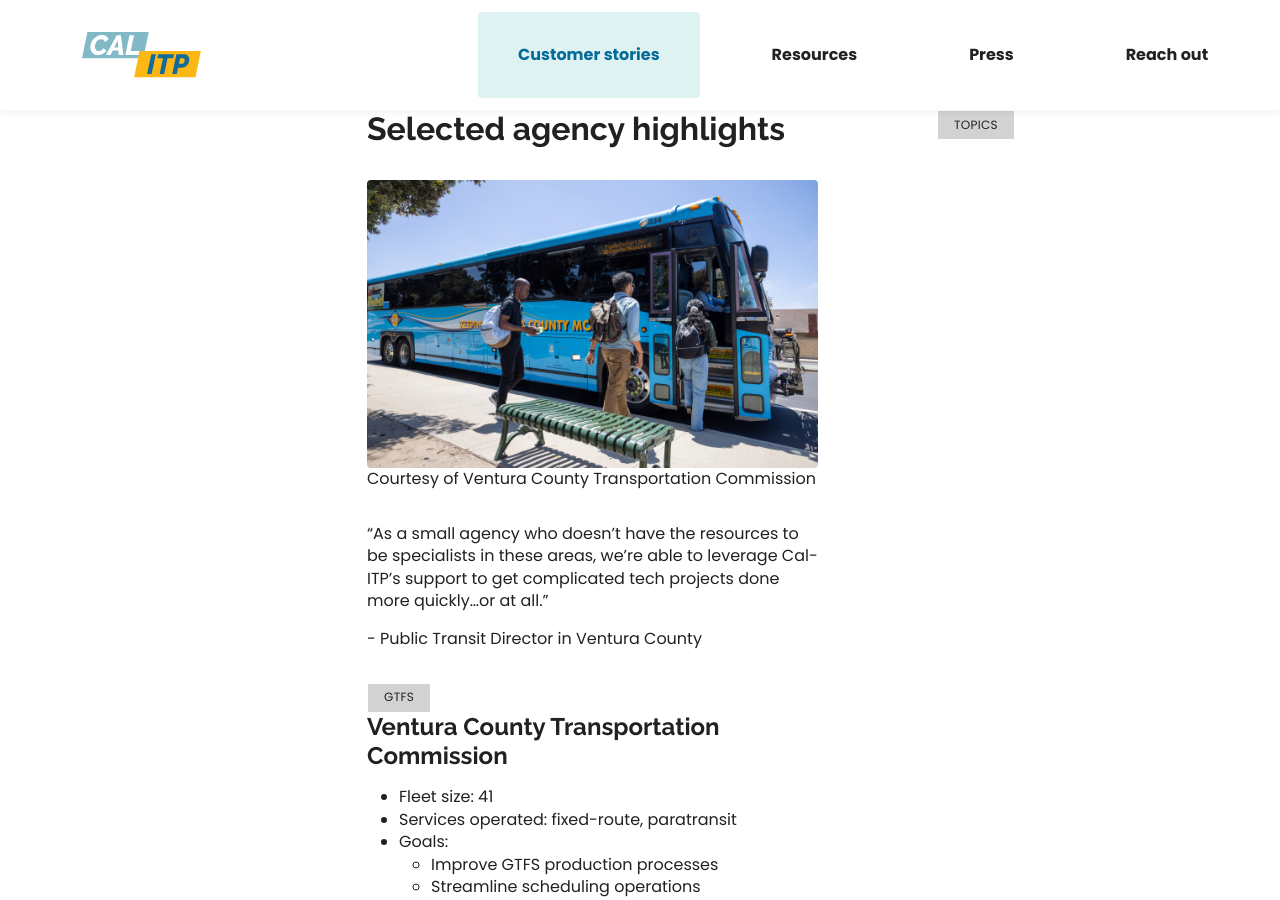
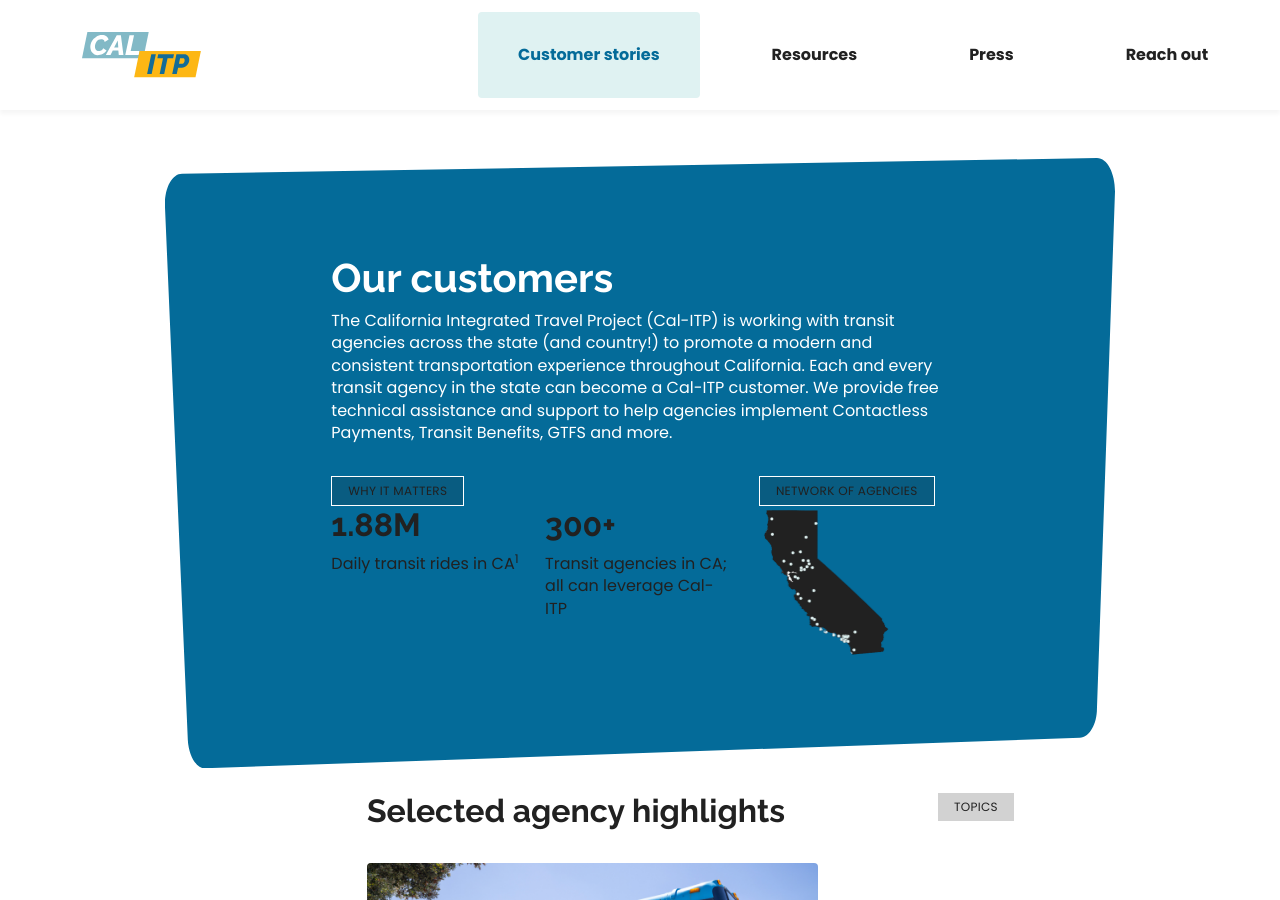
Before and after one commit to cal-itp/calitp.org, a Jekyll site: the page built from src/customer-stories.html, in a window 1280 px wide and 900 px high. Built offline with Jekyll 4.4.1, drawn with Linux system fonts in a browser that asks for light colours.

Commit message:
feat(stories): first pass @ top section

```diff
--- a/src/customer-stories.html
+++ b/src/customer-stories.html
@@ -3,6 +3,47 @@
 permalink: /customer-stories
 title: Customer stories
 ---
+
+{% include clipped.html %}
+
+<div class="row">
+  <div class="clipped background-calitp-blue rhombus-1 offset-lg-1 col-lg-10 mt-4 mt-md-5 mb-4 py-4 py-md-5 px-4 px-md-0">
+    <div class="offset-md-2 col-md-8 py-3 py-md-5 px-2 px-md-2">
+      <h1 class="text-white mb-2">Our customers</h1>
+      <p class="text-white mb-3 pb-3">
+        The California Integrated Travel Project (Cal-ITP) is working with transit agencies across the state (and country!) to
+        promote a modern and consistent transportation experience throughout California. Each and every transit agency in the
+        state can become a Cal-ITP customer. We provide free technical assistance and support to help agencies implement
+        Contactless Payments, Transit Benefits, GTFS and more.
+      </p>
+      <div class="row d-none d-lg-flex">
+        <div class="col-lg-8">
+          <span class="small-caps">Why it matters</span>
+        </div>
+        <div class="col-lg-4">
+          <span class="small-caps">Network of agencies</span>
+        </div>
+      </div>
+      <div class="row">
+        <div class="col-lg-4">
+          <span class="small-caps d-lg-none">Why it matters</span>
+          <h2>1.88M</h2>
+          <p>Daily transit rides in CA<sup>1</sup></p>
+        </div>
+        <div class="col-lg-4">
+          <h2>300+</h2>
+          <p>Transit agencies in CA; all can leverage Cal-ITP</p>
+        </div>
+        <div class="col-lg-4">
+          <span class="small-caps d-lg-none">Network of agencies</span>
+          <figure>
+            <img src="/images/customers-map-agencies.png" alt="" style="height: 150px" />
+          </figure>
+        </div>
+      </div>
+    </div>
+  </div>
+</div>
 
 <section class="row flex-lg-row flex-column-reverse">
   <div class="offset-lg-3 col-lg-5">
```
Also changed, not shown: src/images/customers-map-agencies.png (added).
